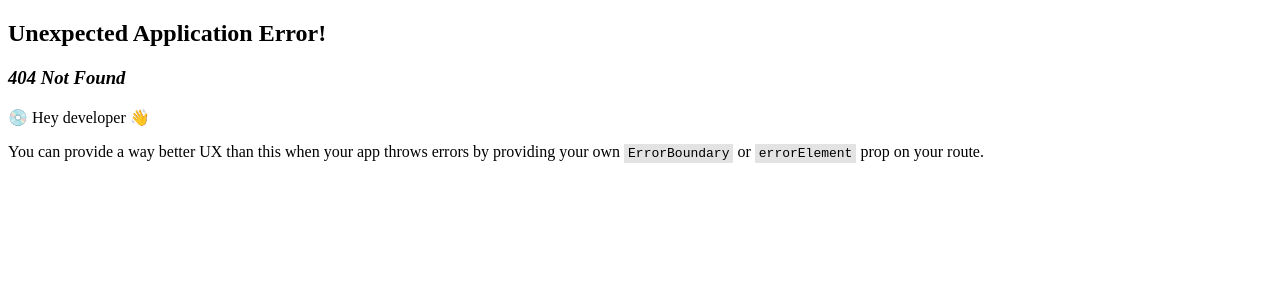
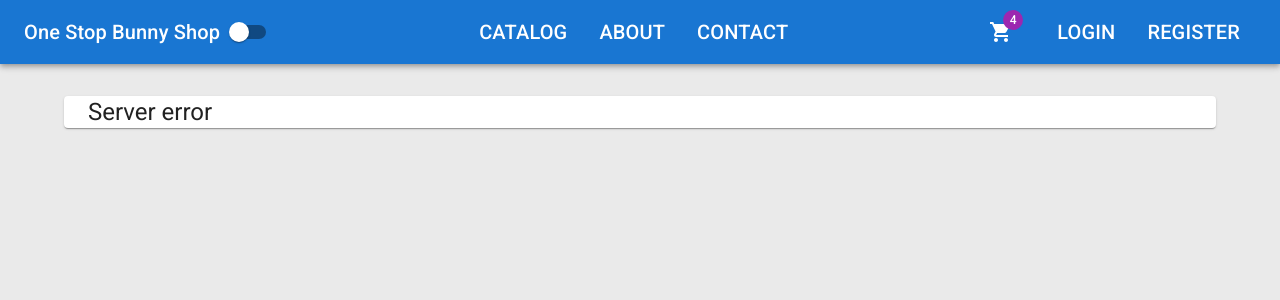
Before and after one commit to Sola0404/one-stop-bunny-shop, a React (Vite) app in the folder client/: page /server-error in a window 1280 px wide. Before the commit this address had no page. Shown: the top 300 px of the page. Built offline with nearby package versions, Linux system fonts and the light colour scheme.

Commit message:
Create a server error component

```diff
--- a/client/src/app/api/agent.ts
+++ b/client/src/app/api/agent.ts
@@ -1,5 +1,6 @@
 import axios, { AxiosError, AxiosResponse } from "axios";
 import { toast } from "react-toastify";
+import { router } from "../router/Routes";
 
 axios.defaults.baseURL = "http://localhost:5000/api/";
 
@@ -31,7 +32,7 @@
 				toast.error(data.title);
 				break;
 			case 500:
-				toast.error(data.title);
+				router.navigate("/server-error", { state: { error: data } });
 				break;
 			default:
 				break;
--- /dev/null
+++ b/client/src/app/errors/ServerError.tsx
@@ -0,0 +1,26 @@
+import { Container, Divider, Paper, Typography } from "@mui/material";
+import { useLocation } from "react-router-dom";
+
+export default function ServerError() {
+	const { state } = useLocation();
+
+	return (
+		<Container component={Paper}>
+			{state?.error ? (
+				<>
+					<Typography gutterBottom variant="h3" color="secondary">
+						{state.error.title}
+					</Typography>
+					<Divider />
+					<Typography variant="body1">
+						{state.error.detail || "Internal server error"}
+					</Typography>
+				</>
+			) : (
+				<Typography variant="h5" gutterBottom>
+					Server error
+				</Typography>
+			)}
+		</Container>
+	);
+}
--- a/client/src/app/router/Routes.tsx
+++ b/client/src/app/router/Routes.tsx
@@ -5,6 +5,7 @@
 import ProductDetails from "../../features/catalog/ProductDetails";
 import AboutPage from "../../features/about/AboutPage";
 import ContactPage from "../../features/contact/ContactPage";
+import ServerError from "../errors/ServerError";
 
 export const router = createBrowserRouter([
 	{
@@ -16,6 +17,7 @@
 			{ path: "catalog/:id", element: <ProductDetails /> },
 			{ path: "about", element: <AboutPage /> },
 			{ path: "contact", element: <ContactPage /> },
+			{ path: "server-error", element: <ServerError /> },
 		],
 	},
 ]);
```
